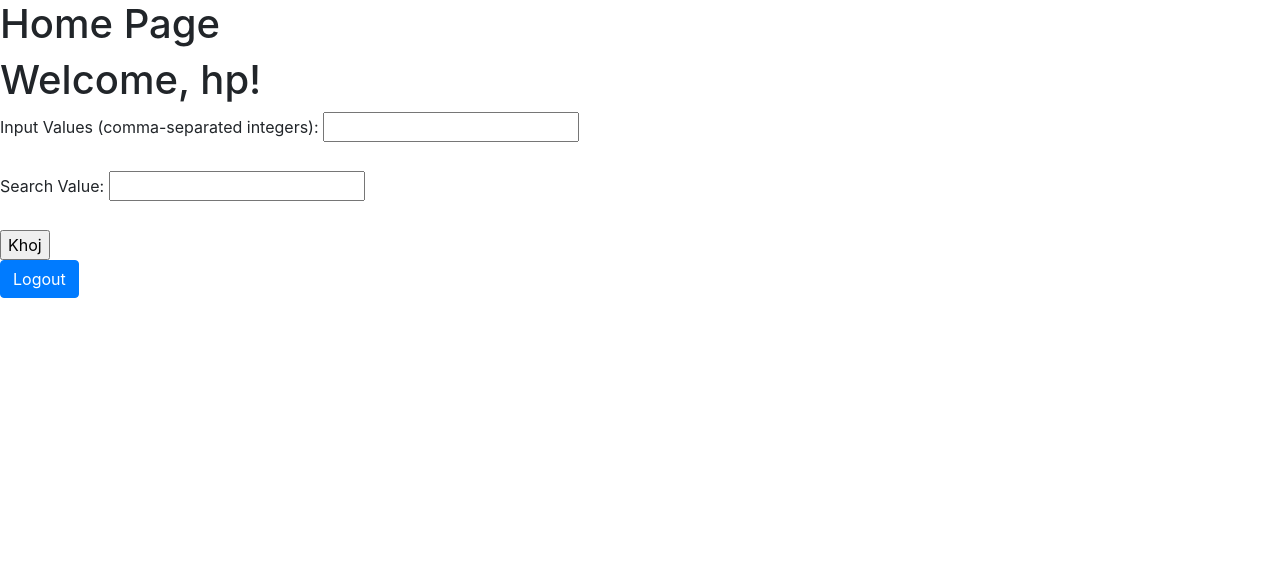
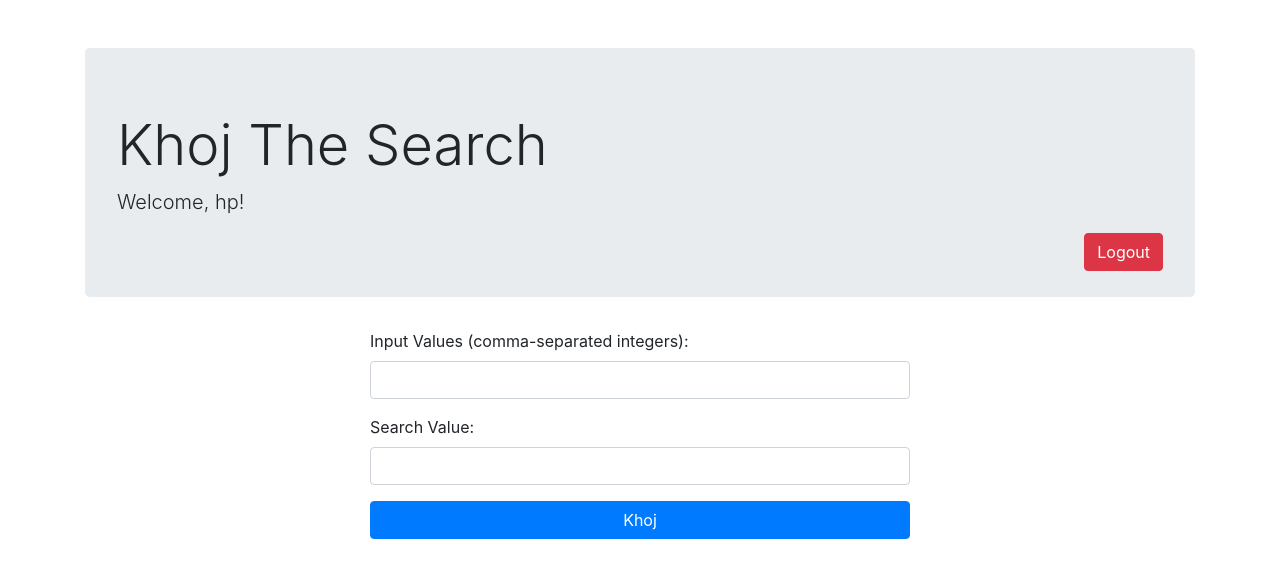
Before and after one commit to imranpciu/Ami-Coding-Pari-Na, a Django app: page /khoj/khoj_search/ in a window 1280 px wide. Shown: the top 578 px of the page. Run offline with Django 4.2, Linux system fonts and the light colour scheme; a user stored in the database is signed in.

Commit message:
modifed khoj_search.html

```diff
--- a/User_Authentication/templates/khoj_search.html
+++ b/User_Authentication/templates/khoj_search.html
@@ -8,29 +8,51 @@
     <!-- Bootstrap CSS -->
     <link rel="stylesheet" href="https://cdn.jsdelivr.net/npm/bootstrap@4.3.1/dist/css/bootstrap.min.css" integrity="sha384-ggOyR0iXCbMQv3Xipma34MD+dH/1fQ784/j6cY/iJTQUOhcWr7x9JvoRxT2MZw1T" crossorigin="anonymous">
 
-    <title>Home Page</title>
+    <title>Khoj The search</title>
+
+    <style>
+        .result-output {
+            font-weight: bold;
+            font-size: 18px;
+        }
+    </style>
 </head>
 <body>
+    <div class="container mt-5">
+        <div class="jumbotron">
+            <h1 class="display-4">Khoj The Search</h1>
+            <p class="lead">Welcome, {{ request.user.username }}!</p>
+            <a href="{% url 'logout' %}" class="btn btn-danger float-right">Logout</a>
+        </div>
 
-    <h1>Home Page</h1>
-    <h1>Welcome, {{ request.user.username }}!</h1>
+        <div class="row justify-content-center">
+            <div class="col-md-6">
                 <form method="post">
                     {% csrf_token %}
+                    <div class="form-group">
                         <label for="input_values">Input Values (comma-separated integers):</label>
-        <input type="text" name="input_values" id="input_values" required><br><br>
+                        <input type="text" class="form-control" name="input_values" id="input_values" required>
+                    </div>
+                    <div class="form-group">
                         <label for="search_value">Search Value:</label>
-        <input type="number" name="search_value" id="search_value" required><br><br>
-        <input type="submit" value="Khoj">
+                        <input type="number" class="form-control" name="search_value" id="search_value" required>
+                    </div>
+                    <button type="submit" class="btn btn-primary btn-md btn-block">Khoj</button>
                 </form>
+            </div>
+        </div>
+
         {% if is_present is not None %}
+            <div class="mt-4 text-center">
                 <h2>Result:</h2>
                 {% if is_present %}
-            <p>True</p>
+                    <p class="result-output text-success">True</p>
                 {% else %}
-            <p>False</p>
+                    <p class="result-output text-danger">False</p>
                 {% endif %}
+            </div>
         {% endif %}
-    <a href="{% url 'logout' %}" class="btn btn-primary">Logout</a>
+    </div>
 
     <!-- Optional JavaScript -->
     <!-- jQuery first, then Popper.js, then Bootstrap JS -->
```
Also changed, not shown: db.sqlite3. Lines whose indentation alone changed are shown as unchanged.
